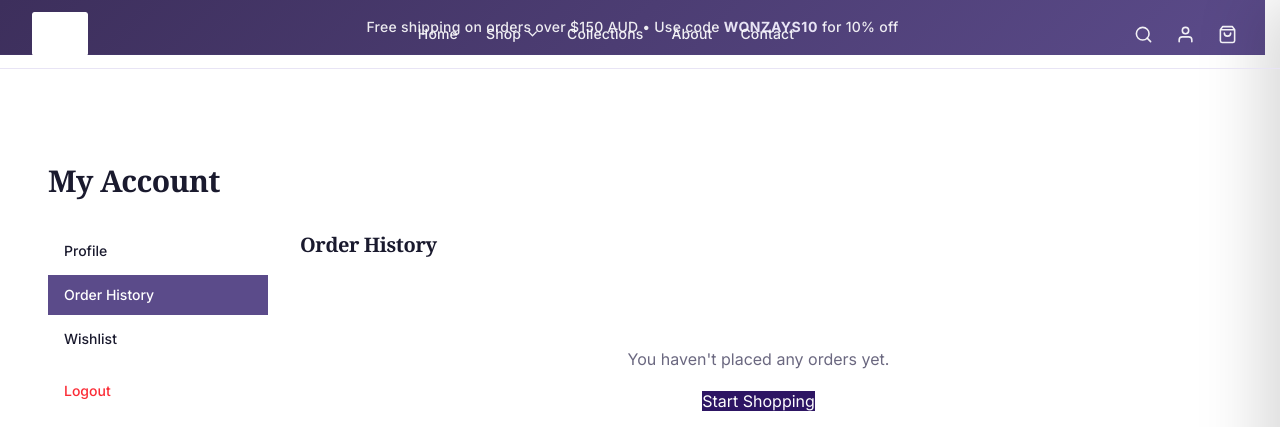
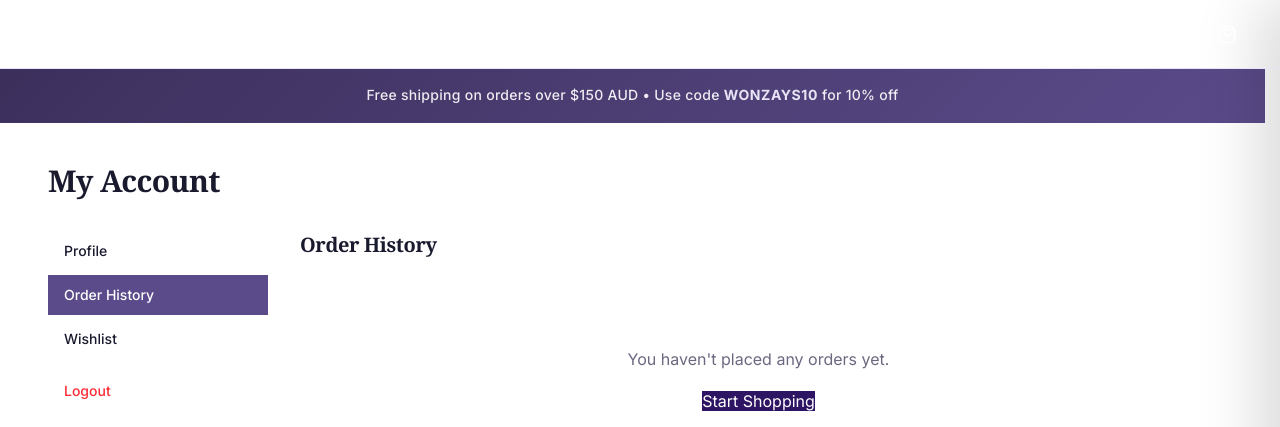
Before and after one commit to Olalekan2040-slack/wonzay, a Django app: page /accounts/profile/orders/ in a window 1280 px wide. Shown: the top 427 px of the page. Run offline with Django 5.2, Linux system fonts and the light colour scheme; the visitor is signed in with stand-in values (Sample User, id 1); data comes from the database, SQL or seed files in the repository; data that the repository does not hold is empty; some libraries are stand-ins or nearby versions; some web fonts are replaced.

Commit message:
fix: move announcement bar below navbar, lower z-index
- Swapped render order in base.html: header first, announcement bar second.
  The fixed navbar (z-index 9000) now always sits on top.
- Announcement bar gets z-index:100 (position:relative) so it lives in
  normal document flow directly below the header spacer div.
- When the user scrolls, the bar scrolls away under the fixed navbar
  cleanly without ever overlapping the logo or nav links.

Co-Authored-By: Claude Sonnet 4.6 <noreply@anthropic.com>

```diff
--- a/templates/base.html
+++ b/templates/base.html
@@ -36,11 +36,12 @@
   <!-- Skip link for accessibility -->
   <a href="#main-content" style="position:absolute;left:-9999px;z-index:1;">Skip to main content</a>
 
-  <!-- Announcement bar -->
+  <!-- Header (fixed, z-index 9000) -->
+  {% include "components/header.html" %}
+
+  <!-- Announcement bar — sits below the navbar in normal document flow.
+       Lower z-index means it scrolls under the fixed header cleanly. -->
   {% include "components/announcement_bar.html" %}
-
-  <!-- Header -->
-  {% include "components/header.html" %}
 
   <!-- Messages toast -->
   {% if messages %}
--- a/templates/components/announcement_bar.html
+++ b/templates/components/announcement_bar.html
@@ -2,7 +2,7 @@
 <div id="announcement-bar"
      x-data="{ current: 0, items: {{ announcement_bars|length|default:'1' }} }"
      x-effect="$watch('current', () => document.querySelectorAll('[data-announcement]').forEach((el, i) => el.style.display = i === current ? 'block' : 'none'))"
-     style="background: linear-gradient(135deg, #3D2F5C 0%, #5B4B8A 100%); border-bottom: 1px solid rgba(91,75,138,0.2);">
+     style="position:relative;z-index:100;background:linear-gradient(135deg,#3D2F5C 0%,#5B4B8A 100%);border-bottom:1px solid rgba(91,75,138,0.2);">
 
   <div style="display:flex;align-items:center;justify-content:center;padding:1rem;min-height:48px;position:relative;">
 
```
